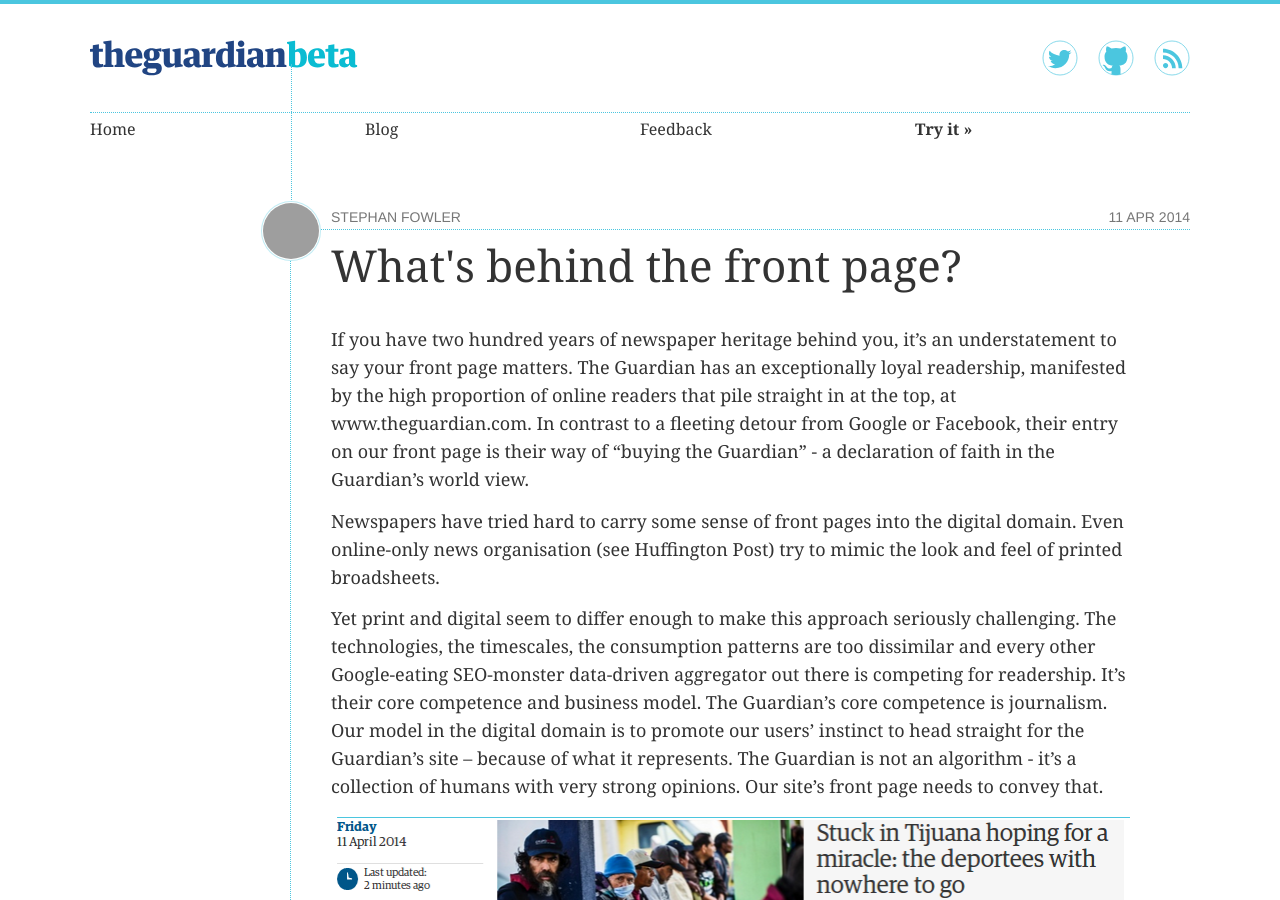
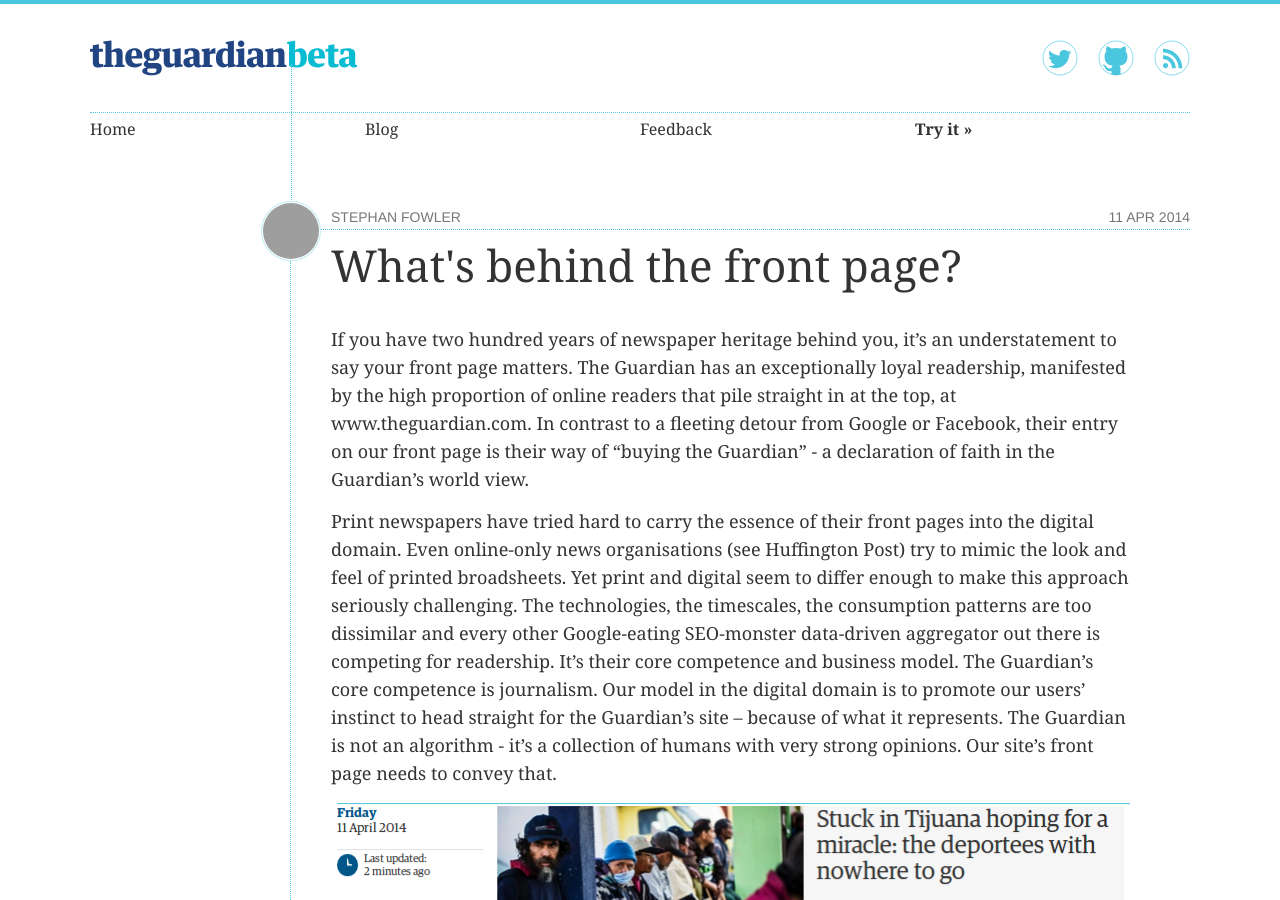
Before and after one commit to guardian/next, a Jekyll site: the page built from jekyll/_posts/2014-04-11-whats-behind-the-front-page.md, in a window 1280 px wide and 900 px high. Built offline with Jekyll 4.4.1, drawn with Linux system fonts in a browser that asks for light colours; some web fonts are replaced; Markdown is read by kramdown in place of the engine named in the settings; grey boxes are pictures that could not be loaded.

Commit message:
Update 2014-04-11-whats-behind-the-front-page.md

```diff
--- a/jekyll/_posts/2014-04-11-whats-behind-the-front-page.md
+++ b/jekyll/_posts/2014-04-11-whats-behind-the-front-page.md
@@ -8,9 +8,7 @@
 
 If you have two hundred years of newspaper heritage behind you, it’s an understatement to say your front page matters. The Guardian has an exceptionally loyal readership, manifested by the high proportion of online readers that pile straight in at the top, at www.theguardian.com. In contrast to a fleeting detour from Google or Facebook, their entry on our front page is their way of “buying the Guardian” - a declaration of faith in the Guardian's world view.
 
-Newspapers have tried hard to carry some sense of front pages into the digital domain. Even online-only news organisation (see Huffington Post) try to mimic the look and feel of printed broadsheets.
-
-Yet print and digital seem to differ enough to make this approach seriously challenging. The technologies, the timescales, the consumption patterns are too dissimilar and every other Google-eating SEO-monster data-driven aggregator out there is competing for readership. It's their core competence and business model. The Guardian's core competence is journalism. Our model in the digital domain is to promote our users’ instinct to head straight for the Guardian’s site – because of what it represents. The Guardian is not an algorithm - it’s a collection of humans with very strong opinions. Our site’s front page needs to convey that.
+Print newspapers have tried hard to carry the essence of their front pages into the digital domain. Even online-only news organisations (see Huffington Post) try to mimic the look and feel of printed broadsheets. Yet print and digital seem to differ enough to make this approach seriously challenging. The technologies, the timescales, the consumption patterns are too dissimilar and every other Google-eating SEO-monster data-driven aggregator out there is competing for readership. It's their core competence and business model. The Guardian's core competence is journalism. Our model in the digital domain is to promote our users’ instinct to head straight for the Guardian’s site – because of what it represents. The Guardian is not an algorithm - it’s a collection of humans with very strong opinions. Our site’s front page needs to convey that.
 
 <img src="/assets/images/us-front.png" alt="Curating the UK News frontpage with the new Guardian fronts tool" width="100%"/>
 
```
